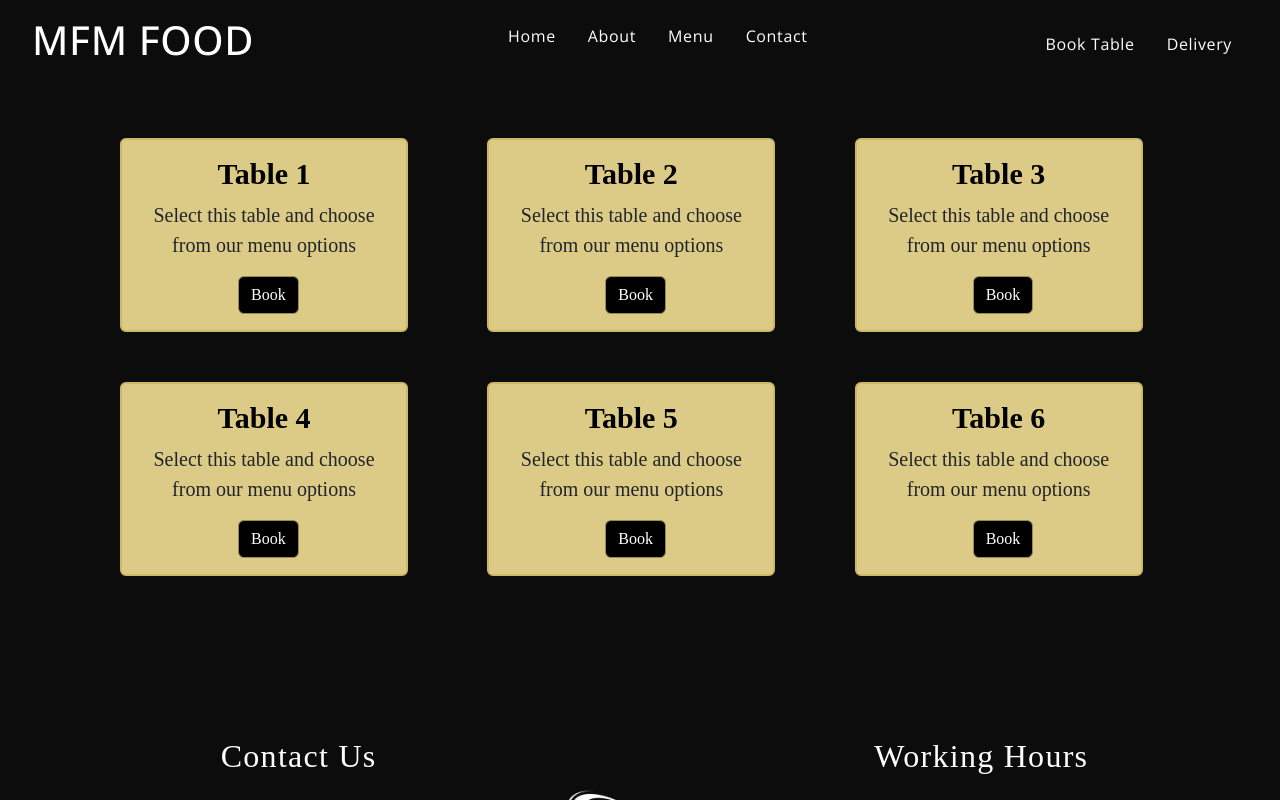
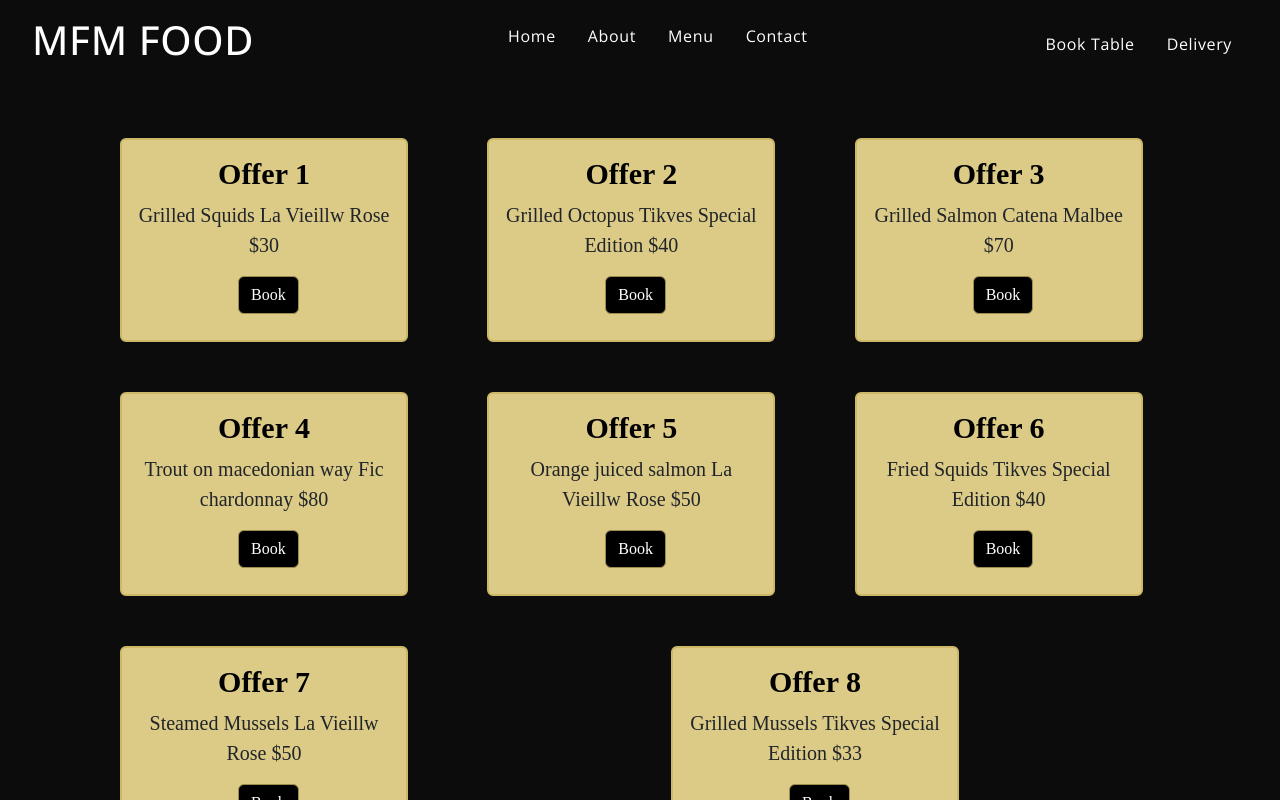
Before and after one commit to MartinKotac/MFMFoodDIGIT, a React (Create React App) app: page /booking in a window 1280 px wide. Shown: the top 800 px of the page. Built offline with nearby package versions, Linux system fonts and the light colour scheme; a web font is replaced by a local one.

Commit message:
Offer cards

```diff
--- a/src/constants/data.js
+++ b/src/constants/data.js
@@ -55,5 +55,48 @@ const seaFood = [
   },
 ];
 
+const offers = [
+  {
+    food: 'Grilled Squids',
+    price: '$30',
+    wine: 'La Vieillw Rose',
+  },
+  {
+    food: 'Grilled Octopus',
+    price: '$40',
+    wine: 'Tikves Special Edition',
+  },
+  {
+    food: 'Grilled Salmon',
+    price: '$70',
+    wine: 'Catena Malbee',
+  },
+  {
+    food: 'Trout on macedonian way',
+    price: '$80',
+    wine: 'Fic chardonnay',
+  },
+  {
+    food: 'Orange juiced salmon',
+    price: '$50',
+    wine: 'La Vieillw Rose',
+  },
+  {
+    food: 'Fried Squids',
+    price: '$40',
+    wine: 'Tikves Special Edition',
+  },
+  {
+    food: 'Steamed Mussels',
+    price: '$50',
+    wine: 'La Vieillw Rose',
+  },
+  {
+    food: 'Grilled Mussels',
+    price: '$33',
+    wine: 'Tikves Special Edition',
+  }
+];
 
-export default { wines, seaFood };
+
+export default { wines, seaFood, offers};
--- a/src/container/BookTable/BookTable.js
+++ b/src/container/BookTable/BookTable.js
@@ -3,89 +3,28 @@ import { Button } from 'react-bootstrap';
 import { Card } from 'react-bootstrap';
 import { Row,Col} from 'react-bootstrap';
 import './BookTable.css'
+import {data} from "../../constants";
+import React from "react";
 
 const BookTable = () => {
     return(
     <div style={{ backgroundColor:'#0c0c0c'}}>
     <div className='container' style={{paddingLeft:'50px'}}>
         <Row >
-            <Col>
-                <Card className='cardDesign'>
-                <Card.Body>
-                <Card.Title className='cardDesignTitle'>Table 1</Card.Title>
-                <Card.Text style={{ fontSize:'20px', textAlign:'center'}}>
-                Select this table and choose from our menu options
-                </Card.Text>
-                <Button className='buttonDesign'>Book</Button>
-                </Card.Body>
+            {data.offers.map((offer,index) => (
+                <Col>
+                <Card className='cardDesign ' >
+                    <Card.Body style={{minHeight: '200px'}}>
+                        <Card.Title className='cardDesignTitle'>Offer {index + 1}</Card.Title>
+                        <Card.Text style={{ fontSize:'20px', textAlign:'center'}}>
+                            {offer.food}   {offer.wine}   {offer.price}
+                        </Card.Text>
+                        <Button className='buttonDesign'>Book</Button>
+                    </Card.Body>
                 </Card>
             </Col>
-
-            <Col>
-                <Card className='cardDesign' >
-                <Card.Body>
-                <Card.Title className='cardDesignTitle'>Table 2 </Card.Title>
-                <Card.Text style={{ fontSize:'20px', textAlign:'center'}}>
-                Select this table and choose from our menu options
-                </Card.Text>
-                <Button className='buttonDesign'>Book</Button>
-                </Card.Body>
-                </Card>
-            </Col>
-
-            <Col>
-                <Card className='cardDesign'>
-                <Card.Body>
-                <Card.Title className='cardDesignTitle'>Table 3</Card.Title>
-                <Card.Text style={{ fontSize:'20px', textAlign:'center'}}>
-                Select this table and choose from our menu options
-                </Card.Text>
-                <Button className='buttonDesign'>Book</Button>
-                </Card.Body>
-                </Card>
-            </Col>
+            ))}
         </Row>
-
-        <Row>
-            <Col>
-                <Card className='cardDesign'>
-                <Card.Body>
-                <Card.Title className='cardDesignTitle'>Table 4</Card.Title>
-                <Card.Text style={{ fontSize:'20px', textAlign:'center'}}>
-                Select this table and choose from our menu options
-                </Card.Text>
-                <Button className='buttonDesign'>Book</Button>
-                </Card.Body>
-                </Card>
-            </Col>
-
-            <Col>
-                <Card className='cardDesign'>
-                <Card.Body>
-                <Card.Title className='cardDesignTitle'>Table 5 </Card.Title>
-                <Card.Text style={{ fontSize:'20px', textAlign:'center'}}>
-                Select this table and choose from our menu options
-                </Card.Text>
-                <Button className='buttonDesign'>Book</Button>
-                </Card.Body>
-                </Card>
-            </Col>
-
-            <Col>
-                <Card className='cardDesign'>
-                <Card.Body>
-                <Card.Title className='cardDesignTitle'>Table 6</Card.Title>
-                <Card.Text style={{ fontSize:'20px', textAlign:'center'}}>
-                Select this table and choose from our menu options
-                </Card.Text>
-                <Button className='buttonDesign'>Book</Button>
-                    {/* on click show dropdown */}
-                </Card.Body>
-                </Card>
-            </Col>
-        </Row>
-
-
     </div>
     </div>
     )
```
